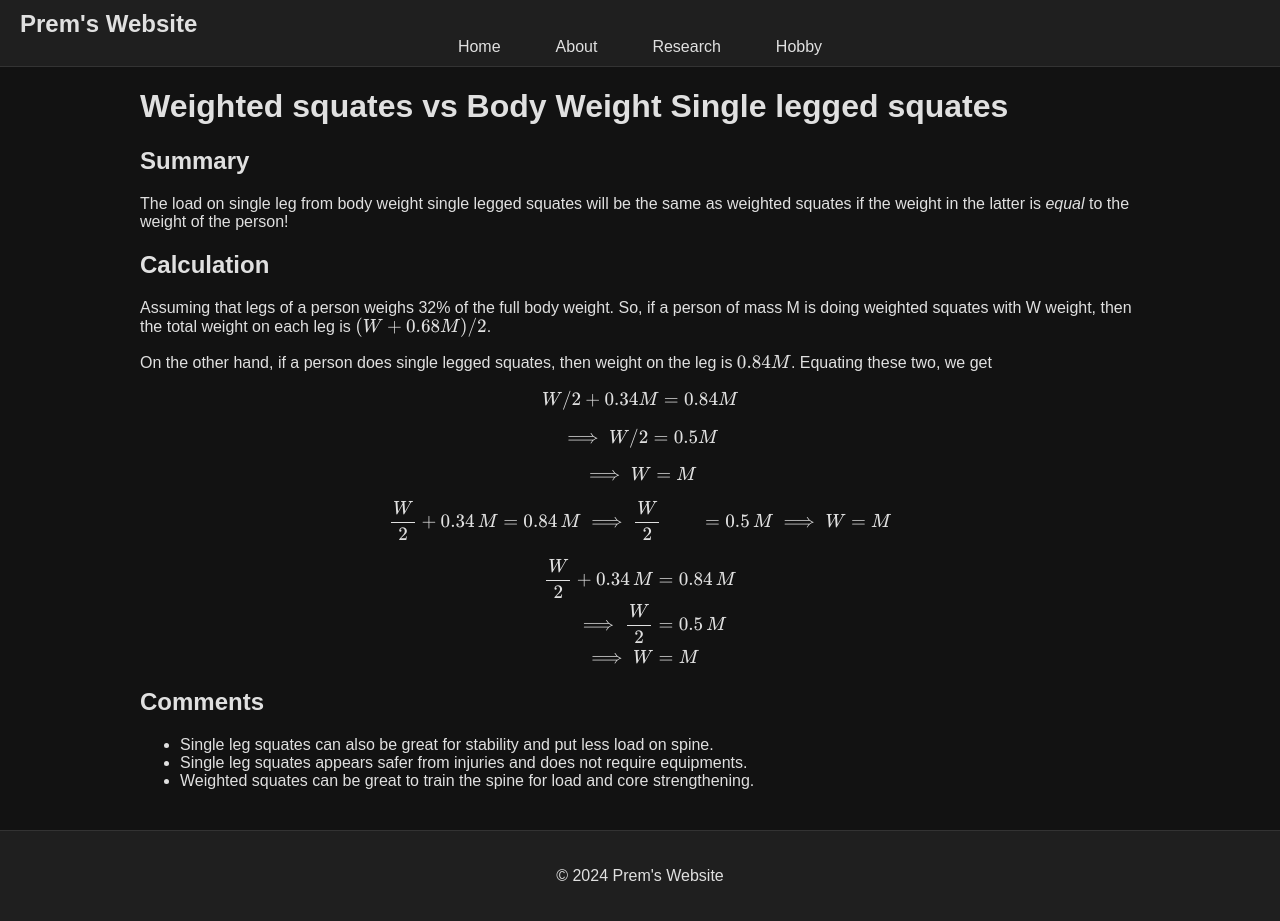
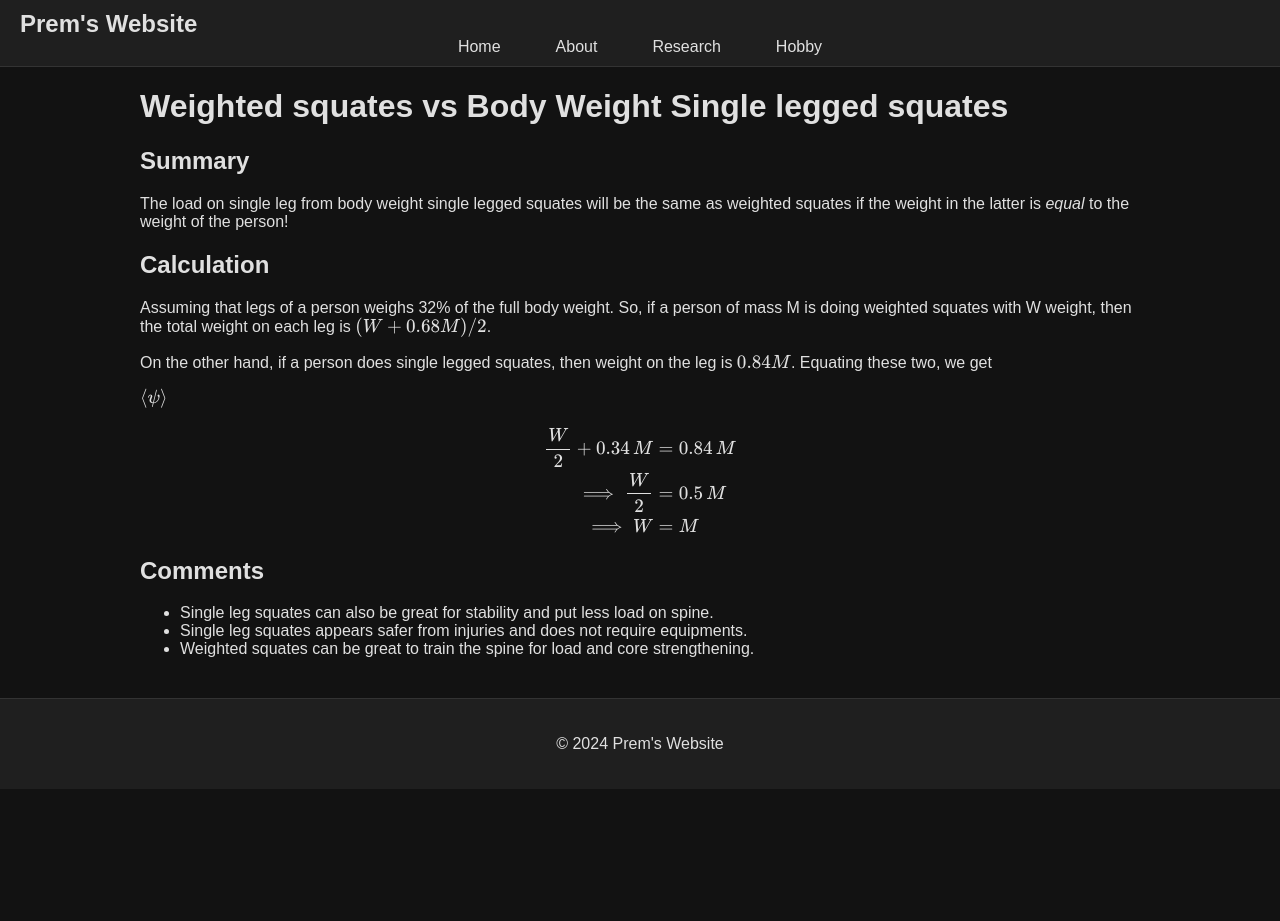
Before and after one commit to prem314/prem314.github.io, a Jekyll site: the page built from weighted_squates_vs_body_weight_single_legged_squates.md, in a window 1280 px wide. Built offline with Jekyll 4.4.1, drawn with Linux system fonts in a browser that asks for light colours; after the commit the page ends 900 px from its top, so only the background shows below that.

Commit message:
Update weighted_squates_vs_body_weight_single_legged_squates.md

```diff
--- a/weighted_squates_vs_body_weight_single_legged_squates.md
+++ b/weighted_squates_vs_body_weight_single_legged_squates.md
@@ -14,17 +14,7 @@ Assuming that legs of a person weighs 32% of the full body weight. So, if a pers
 
 On the other hand, if a person does single legged squates, then weight on the leg is $0.84 M$. Equating these two, we get
 
-$$ W/2 + 0.34 M = 0.84 M$$
-
-$$\implies W/2 = 0.5 M$$
-
-$$\implies W = M$$
-
-\begin{align}
-\frac{W}{2} + 0.34\,M &= 0.84\,M \\
-\implies \frac{W}{2} &= 0.5\,M \\
-\implies W &= M
-\end{align}
+$\braket{\psi}$
 
 $$
 \begin{align}
```
